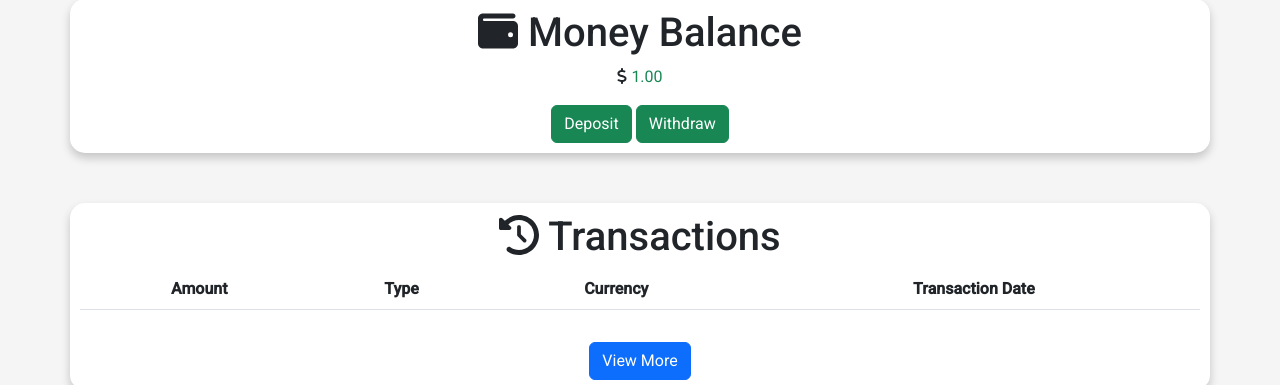
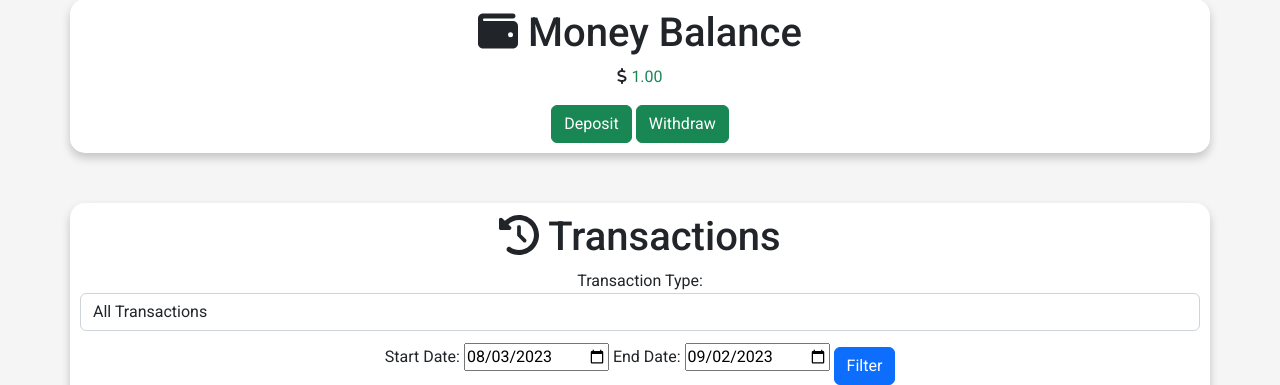
Before and after one commit to Danvm94/investosphere, a Django app: page /wallet/ in a window 1280 px wide. Shown: the part 115-500 px from the top of the page. Run offline with Django 4.2, Linux system fonts and the light colour scheme; a user stored in the database is signed in; tables that the repository leaves empty hold one stand-in row (values such as "Sample post"); lists and menus that the app fills with data are empty; some libraries are stand-ins or nearby versions.

Commit message:
Tests with froms.py for transactions, providing user ability to filter date and type.

```diff
--- a/investo_hub/forms.py
+++ b/investo_hub/forms.py
@@ -2,12 +2,39 @@ from django import forms
 from investosphere.settings import CRYPTOCURRENCIES
 from .models import Portfolio, Wallet
 from django.core.validators import MinValueValidator, MaxValueValidator
+from datetime import date, timedelta
 
 
 class PortfolioForm(forms.ModelForm):
     class Meta:
         model = Portfolio
         fields = ['name']  # Include only the 'name' field in the form
+
+
+class TransactionsViewForm(forms.Form):
+    TRANSACTIONS_TYPE_CHOICES = (
+        ('all', 'All Transactions'),
+        ('deposit', 'Deposit'),
+        ('withdraw', 'Withdraw'),
+    )
+
+    transaction_type = forms.ChoiceField(
+        choices=TRANSACTIONS_TYPE_CHOICES,
+        label='Transaction Type',
+        initial='all',
+        widget=forms.Select(attrs={'class': 'form-control'}),
+        required=False
+    )
+    start_date = forms.DateField(
+        label='Start Date',
+        widget=forms.DateInput(attrs={'type': 'date'}),
+        initial=date.today() - timedelta(days=30)
+    )
+    end_date = forms.DateField(
+        label='End Date',
+        widget=forms.DateInput(attrs={'type': 'date'}),
+        initial=date.today()
+    )
 
 
 class DepositMoneyForm(forms.Form):
--- a/investo_hub/views.py
+++ b/investo_hub/views.py
@@ -3,7 +3,7 @@ from django.contrib import messages
 from django.contrib.auth.decorators import login_required
 from decimal import Decimal
 from .models import Wallet, Portfolio, Transactions
-from .forms import PortfolioForm, DepositMoneyForm, WithdrawMoneyForm, BuyCryptoForm, SellCryptoForm
+from .forms import TransactionsViewForm, DepositMoneyForm, WithdrawMoneyForm, BuyCryptoForm, SellCryptoForm
 from .transactions import perform_money_transaction, perform_crypto_transaction
 from .cryptos import get_top_gainers, get_all_coins, get_coin_info, get_coin_price, add_user_crypto, get_user_cryptos, \
     remove_user_crypto, get_total_usd_cryptos
@@ -26,6 +26,7 @@ def wallet_view(request):
     wallet = Wallet.objects.get(user=user)
     deposit_money_form = DepositMoneyForm(request.POST or None)
     withdraw_money_form = WithdrawMoneyForm(request.POST or None, max_value=wallet.dollars)
+    transactions_view_form = TransactionsViewForm(request.GET or None)
     if request.method == 'POST':
         if deposit_money_form.is_valid():
             amount = deposit_money_form.cleaned_data['deposit_dollars']
@@ -44,11 +45,25 @@ def wallet_view(request):
         return redirect('wallet')
 
     elif request.method == 'GET':
-
-        transactions = Transactions.objects.filter(user=user, symbol="dollar").order_by('-created_at')
+        if transactions_view_form.is_valid():
+            start_date = transactions_view_form.cleaned_data['start_date']
+            end_date = transactions_view_form.cleaned_data['end_date']
+            transaction_type = transactions_view_form.cleaned_data['transaction_type']
+            filter_args = {
+                'user': user,
+                'symbol': 'dollar',
+                'created_at__range': (start_date, end_date),
+            }
+            if transaction_type != 'all':
+                print(transaction_type)
+                filter_args['type'] = transaction_type
+            transactions = Transactions.objects.filter(**filter_args).order_by('-created_at')
+        else:
+            transactions = Transactions.objects.filter(user=user, symbol="dollar").order_by('-created_at')
         return render(request, 'wallet.html',
                       {'transactions': transactions, 'deposit_money_form': deposit_money_form,
-                       'withdraw_money_form': withdraw_money_form, 'wallet': wallet})
+                       'withdraw_money_form': withdraw_money_form, 'wallet': wallet,
+                       'transactions_view_form': transactions_view_form})
 
 
 @login_required
--- a/templates/wallet.html
+++ b/templates/wallet.html
@@ -24,6 +24,11 @@
         <div class="row">
             <div class="col-md-12 text-center">
                 <h1><i class="fa-solid fa-clock-rotate-left"></i> Transactions</h1>
+                <form class="transaction-filter" method="GET">
+                    {% csrf_token %}
+                    {{ transactions_view_form }}
+                    <button id="view-more-btn" class="btn btn-primary mt-3">Filter</button>
+                </form>
                 <table class="table table-striped">
                     <thead>
                     <tr>
```
